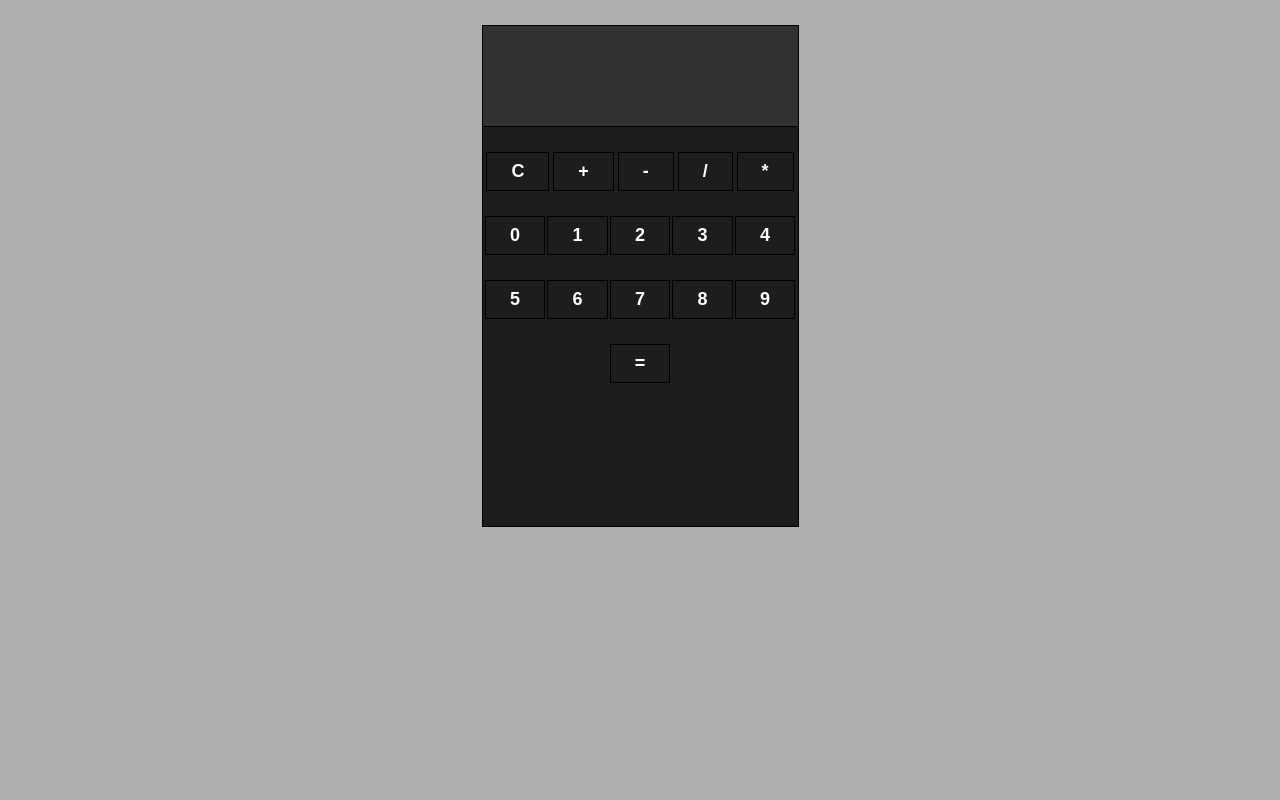
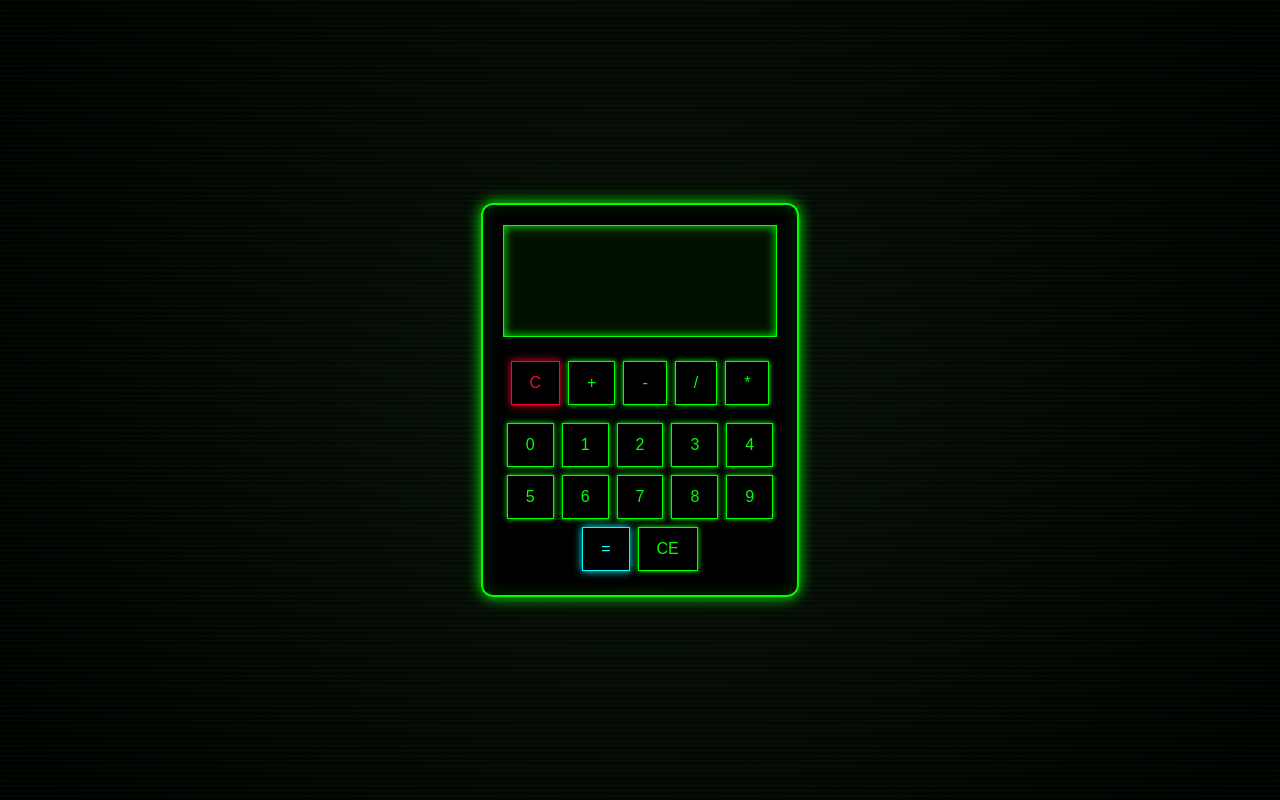
Before and after one commit to stas-ovechenko/calculator_project, a plain HTML site: page index.html in a window 1280 px wide. Drawn offline with Linux system fonts and the light colour scheme.

Commit message:
calculator_project_v2.0

```diff
--- a/index.html
+++ b/index.html
@@ -43,6 +43,7 @@
                         </div>
                         <div class="operation_number_box_three">
                             <button id="btn_result" class="btn_result">=</button>
+                            <button id="btn_clear_last" class="btn_clear_last">CE</button>
                         </div>
                     </div>
                 </div>
--- a/script.js
+++ b/script.js
@@ -1,54 +1,59 @@
-// Введення чисел
 const buttonNumber = document.querySelectorAll(".btn_number");
 const inputFirstNumber = document.getElementById("input_first_number");
 const inputSecondNumber = document.getElementById("input_second_number");
-// стан числа
 let state = "first";
-// блок операції після другого числа
 let blockOperation = false;
 
 buttonNumber.forEach(function(btn) {
     btn.addEventListener("click", function() {
-        // введення першого числа
         if (state === "first") {
             inputFirstNumber.textContent += btn.textContent;
             result.textContent = "";
         } else {
             inputSecondNumber.textContent += btn.textContent;
             blockOperation = true;
-        }
+        };
     });
 });
 
-// введення операції
 const buttonOperation = document.querySelectorAll(".btn_operation");
 const inputOperation = document.getElementById("input_operation");
 
 buttonOperation.forEach(function(btn) {
     btn.addEventListener("click", function() {
-        // якщо перше число є задаємо операцію
         if (inputFirstNumber.textContent === "" || blockOperation) {
             return;
-        }
+        };
         inputOperation.textContent = btn.textContent;
-        // зміна стану для введення другого числа
         state = "second";
     });
 });
 
-// Clear
 document.getElementById("btn_clear").addEventListener("click", function() {
-    // чистка полів
     inputFirstNumber.textContent = "";
     inputSecondNumber.textContent = "";
     inputOperation.textContent = "";
     result.textContent = "";
-    // скидання стану
     state = "first";
     blockOperation = false;
 });
 
-// калькулятор
+document.getElementById("btn_clear_last").addEventListener("click", function() {
+    if (state === "first") {
+        inputFirstNumber.textContent = inputFirstNumber.textContent.slice(0, -1);
+    } else {
+        if (inputSecondNumber.textContent !== "") {
+            inputSecondNumber.textContent = inputSecondNumber.textContent.slice(0, -1);
+            if (inputSecondNumber.textContent === "") {
+                blockOperation = false;
+            };
+        } else if (inputSecondNumber.textContent === "") {
+            inputOperation.textContent = "";
+            state = "first";
+        };
+    };
+});
+
 const result = document.getElementById("input_result");
 
 document.getElementById("btn_result").addEventListener("click",function () {
@@ -66,11 +71,11 @@ document.getElementById("btn_result").addEventListener("click",function () {
         case '*':
             result.textContent = Number(inputFirstNumber.textContent) * Number(inputSecondNumber.textContent);
             break;
-    }
-    // після result очищаємо поля
-    inputFirstNumber.textContent = "";
+    };
+    inputFirstNumber.textContent = result.textContent;
     inputSecondNumber.textContent = "";
     inputOperation.textContent = "";
+    result.textContent = "";
     state = "first";
     blockOperation = false;
 });
--- a/style.css
+++ b/style.css
@@ -46,86 +46,134 @@ table {
 	border-collapse: collapse;
 	border-spacing: 0;
 }
-.body {
-    background-color: rgb(175, 175, 175);
-}
-.calculator_container {
-    max-width: 1200px;
-    margin: 0 auto;
-}
-.calculator_content {
-    margin: 25px auto 0 auto;
-    width: 315px;
-    height: 500px;
-    background-color: rgb(29, 29, 29);
-    border: 1px solid black;
-}
-.result_box {
-    display: flex;
-    width: 100%;
-    height: 100px;
-    background-color: rgb(50, 50, 50);
-    border-bottom: 1px solid black;
-}
-.input_first_number,
-.input_operation,
-.input_second_number,
-.input_result {
-    color: white;
-    font-size: 32px;
-    font-weight: bold;
-    padding: 15px 0 0 15px;
-}
-.operation_content {
-    margin-top: 25px;
-    display: flex;
-    justify-content: space-evenly;
-}
-.operation_content button {
-    border: 1px solid black;
-    padding: 8px 24px;
-    font-weight: bold;
-    font-size: 18px;
-    color: white;
-    background-color: rgb(29, 29, 29);
-    transition: all 0.3s ease;
-    cursor: pointer;
-}
-.operation_content button:hover {
-    background-color: rgb(50, 50, 50);
-}
-.operation_number {
-    display: flex;
-    flex-direction: column;
-}
-.operation_number_box_one {
-    display: flex;
-    justify-content:space-evenly;
-    margin: 25px 0
-}
-.operation_number_box_two {
-    display: flex;
-    justify-content:space-evenly;
-}
-.operation_number_box_three {
-    margin-top: 25px;
+
+
+
+body {
+    margin: 0;
+    padding: 0;
+    background: radial-gradient(circle at center, #0a0f0a 0%, #000000 100%);
+    font-family: "Courier New", monospace;
     display: flex;
     justify-content: center;
+    align-items: center;
+    height: 100vh;
 }
-.operation_number_box_one button,
-.operation_number_box_two button,
-.operation_number_box_three button {
-    border: 1px solid black;
-    padding: 8px 24px;
-    font-weight: bold;
+
+.calculator {
+    position: relative;
+}
+
+.calculator_container {
+    background: rgba(0, 0, 0, 0.9);
+    border: 2px solid #00ff00;
+    box-shadow:
+        0 0 15px #00ff00,
+        inset 0 0 15px #003300;
+    border-radius: 12px;
+    padding: 20px;
+    backdrop-filter: blur(10px);
+}
+
+.result_box {
+    background: #001100;
+    border: 1px solid #00ff00;
+    padding: 15px;
+    margin-bottom: 20px;
+    min-height: 80px;
+    color: #00ff00;
+    text-shadow: 0 0 8px #00ff00;
+    box-shadow: inset 0 0 10px #00ff00;
+}
+
+.result_box p {
+    margin: 4px 0;
     font-size: 18px;
-    color: white;
-    background-color: rgb(29, 29, 29);
-    transition: all 0.3s ease;
+}
+
+button {
+    background: #000;
+    color: #00ff00;
+    border: 1px solid #00ff00;
+    padding: 12px 18px;
+    margin: 4px;
     cursor: pointer;
+    font-size: 16px;
+    transition: all 0.2s ease;
+    box-shadow: 0 0 5px #00ff00;
 }
-.operation_number_box_one button:hover,
-.operation_number_box_two button:hover,
-.operation_number_box_three button:hover {
-    background-color: rgb(50, 50, 50);
+
+button:hover {
+    background: #00ff00;
+    color: #000;
+    box-shadow: 0 0 15px #00ff00;
+    transform: scale(1.05);
 }
+
+button:active {
+    transform: scale(0.95);
+    box-shadow: 0 0 25px #00ff00;
+}
+
+.operation_content {
+    display: flex;
+    flex-wrap: wrap;
+    justify-content: center;
+    margin-bottom: 10px;
+}
+
+.operation_number_box_one,
+.operation_number_box_two,
+.operation_number_box_three {
+    display: flex;
+    justify-content: center;
+    flex-wrap: wrap;
+}
+
+.btn_clear {
+    border-color: #ff0033;
+    color: #ff0033;
+    box-shadow: 0 0 8px #ff0033;
+}
+
+.btn_clear:hover {
+    background: #ff0033;
+    color: #000;
+    box-shadow: 0 0 20px #ff0033;
+}
+
+.btn_result {
+    border-color: #00ffff;
+    color: #00ffff;
+    box-shadow: 0 0 8px #00ffff;
+}
+
+.btn_result:hover {
+    background: #00ffff;
+    color: #000;
+    box-shadow: 0 0 20px #00ffff;
+}
+
+body::before {
+    content: "";
+    position: fixed;
+    top: 0;
+    left: 0;
+    width: 100%;
+    height: 100%;
+    background-image:
+        repeating-linear-gradient(
+            to bottom,
+            rgba(0,255,0,0.05) 0px,
+            rgba(0,255,0,0.05) 1px,
+            transparent 2px,
+            transparent 5px
+        );
+    pointer-events: none;
+    animation: matrixMove 10s linear infinite;
+}
+
+@keyframes matrixMove {
+    from { background-position: 0 0; }
+    to { background-position: 0 400px; }
+}
```
